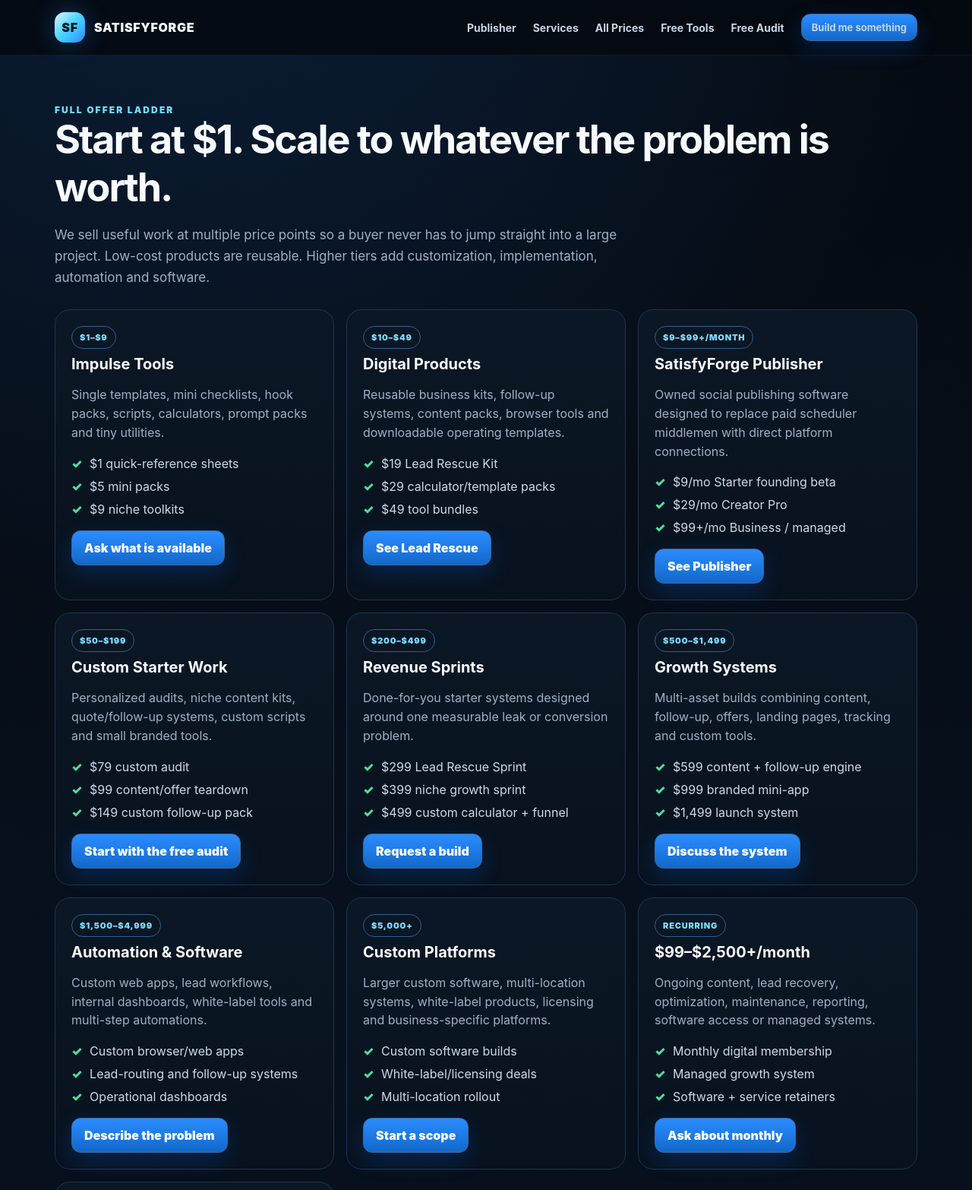
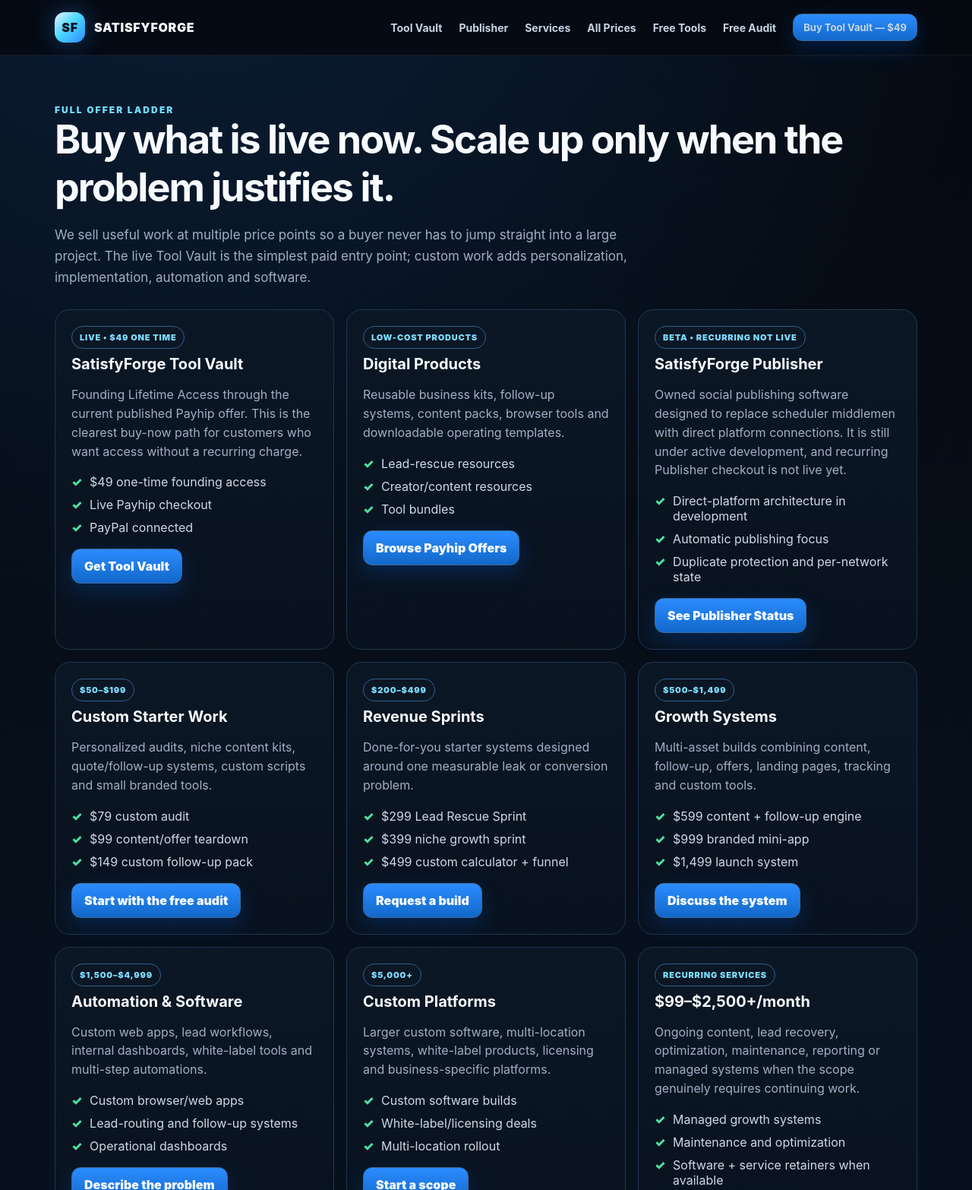
Before and after one commit to satisfyforgee-beep/satisfyforge-labs, a plain HTML site: page satisfyforge-site/pricing.html in a window 1280 px wide. Shown: the top 1566 px of the page at 76% size. Drawn offline with Linux system fonts and the light colour scheme.

Commit message:
Make live Tool Vault the primary paid offer

```diff
--- a/satisfyforge-site/pricing.html
+++ b/satisfyforge-site/pricing.html
@@ -1,18 +1,18 @@
-<!doctype html><html lang="en"><head><meta charset="utf-8"><meta name="viewport" content="width=device-width,initial-scale=1"><title>SatisfyForge Pricing — $1 to Custom Builds</title><meta name="description" content="SatisfyForge offers digital products, tools, lead-recovery systems, content packages, mini-apps, subscriptions and custom software from impulse-price products to high-ticket builds."><link rel="stylesheet" href="styles.css"></head><body>
-<nav class="nav"><div class="wrap navin"><a class="brand" href="index.html"><span class="mark">SF</span>SATISFYFORGE</a><div class="links"><a href="publisher.html">Publisher</a><a href="services.html">Services</a><a href="pricing.html">All Prices</a><a href="tools.html">Free Tools</a><a href="audit.html">Free Audit</a><a class="btn small" href="mailto:satisfyforgee@gmail.com?subject=Build%20me%20something">Build me something</a></div></div></nav>
-<main class="wrap"><section class="section"><div class="eyebrow">FULL OFFER LADDER</div><h2>Start at $1. Scale to whatever the problem is worth.</h2><p>We sell useful work at multiple price points so a buyer never has to jump straight into a large project. Low-cost products are reusable. Higher tiers add customization, implementation, automation and software.</p>
+<!doctype html><html lang="en"><head><meta charset="utf-8"><meta name="viewport" content="width=device-width,initial-scale=1"><title>SatisfyForge Pricing — Live Offers & Custom Builds</title><meta name="description" content="SatisfyForge offers live digital products, lead-recovery systems, content packages, mini-apps, automation and custom software from low-cost tools to custom builds."><link rel="stylesheet" href="styles.css"></head><body>
+<nav class="nav"><div class="wrap navin"><a class="brand" href="index.html"><span class="mark">SF</span>SATISFYFORGE</a><div class="links"><a href="https://payhip.com/b/KLjBb" target="_blank" rel="noopener">Tool Vault</a><a href="publisher.html">Publisher</a><a href="services.html">Services</a><a href="pricing.html">All Prices</a><a href="tools.html">Free Tools</a><a href="audit.html">Free Audit</a><a class="btn small" href="https://payhip.com/b/KLjBb" target="_blank" rel="noopener">Buy Tool Vault — $49</a></div></div></nav>
+<main class="wrap"><section class="section"><div class="eyebrow">FULL OFFER LADDER</div><h2>Buy what is live now. Scale up only when the problem justifies it.</h2><p>We sell useful work at multiple price points so a buyer never has to jump straight into a large project. The live Tool Vault is the simplest paid entry point; custom work adds personalization, implementation, automation and software.</p>
 <div class="grid3">
-<div class="card"><span class="pill">$1–$9</span><h3>Impulse Tools</h3><p>Single templates, mini checklists, hook packs, scripts, calculators, prompt packs and tiny utilities.</p><div class="list"><div><span class="check">✓</span>$1 quick-reference sheets</div><div><span class="check">✓</span>$5 mini packs</div><div><span class="check">✓</span>$9 niche toolkits</div></div><a class="btn" href="mailto:satisfyforgee@gmail.com?subject=Impulse%20product">Ask what is available</a></div>
-<div class="card"><span class="pill">$10–$49</span><h3>Digital Products</h3><p>Reusable business kits, follow-up systems, content packs, browser tools and downloadable operating templates.</p><div class="list"><div><span class="check">✓</span>$19 Lead Rescue Kit</div><div><span class="check">✓</span>$29 calculator/template packs</div><div><span class="check">✓</span>$49 tool bundles</div></div><a class="btn" href="lead-rescue.html">See Lead Rescue</a></div>
-<div class="card"><span class="pill">$9–$99+/MONTH</span><h3>SatisfyForge Publisher</h3><p>Owned social publishing software designed to replace paid scheduler middlemen with direct platform connections.</p><div class="list"><div><span class="check">✓</span>$9/mo Starter founding beta</div><div><span class="check">✓</span>$29/mo Creator Pro</div><div><span class="check">✓</span>$99+/mo Business / managed</div></div><a class="btn" href="publisher.html">See Publisher</a></div>
+<div class="card"><span class="pill">LIVE • $49 ONE TIME</span><h3>SatisfyForge Tool Vault</h3><p>Founding Lifetime Access through the current published Payhip offer. This is the clearest buy-now path for customers who want access without a recurring charge.</p><div class="list"><div><span class="check">✓</span>$49 one-time founding access</div><div><span class="check">✓</span>Live Payhip checkout</div><div><span class="check">✓</span>PayPal connected</div></div><a class="btn" href="https://payhip.com/b/KLjBb" target="_blank" rel="noopener">Get Tool Vault</a></div>
+<div class="card"><span class="pill">LOW-COST PRODUCTS</span><h3>Digital Products</h3><p>Reusable business kits, follow-up systems, content packs, browser tools and downloadable operating templates.</p><div class="list"><div><span class="check">✓</span>Lead-rescue resources</div><div><span class="check">✓</span>Creator/content resources</div><div><span class="check">✓</span>Tool bundles</div></div><a class="btn" href="https://payhip.com" target="_blank" rel="noopener">Browse Payhip Offers</a></div>
+<div class="card"><span class="pill">BETA • RECURRING NOT LIVE</span><h3>SatisfyForge Publisher</h3><p>Owned social publishing software designed to replace scheduler middlemen with direct platform connections. It is still under active development, and recurring Publisher checkout is not live yet.</p><div class="list"><div><span class="check">✓</span>Direct-platform architecture in development</div><div><span class="check">✓</span>Automatic publishing focus</div><div><span class="check">✓</span>Duplicate protection and per-network state</div></div><a class="btn" href="publisher.html">See Publisher Status</a></div>
 <div class="card"><span class="pill">$50–$199</span><h3>Custom Starter Work</h3><p>Personalized audits, niche content kits, quote/follow-up systems, custom scripts and small branded tools.</p><div class="list"><div><span class="check">✓</span>$79 custom audit</div><div><span class="check">✓</span>$99 content/offer teardown</div><div><span class="check">✓</span>$149 custom follow-up pack</div></div><a class="btn" href="audit.html">Start with the free audit</a></div>
 <div class="card"><span class="pill">$200–$499</span><h3>Revenue Sprints</h3><p>Done-for-you starter systems designed around one measurable leak or conversion problem.</p><div class="list"><div><span class="check">✓</span>$299 Lead Rescue Sprint</div><div><span class="check">✓</span>$399 niche growth sprint</div><div><span class="check">✓</span>$499 custom calculator + funnel</div></div><a class="btn" href="mailto:satisfyforgee@gmail.com?subject=Revenue%20Sprint">Request a build</a></div>
 <div class="card"><span class="pill">$500–$1,499</span><h3>Growth Systems</h3><p>Multi-asset builds combining content, follow-up, offers, landing pages, tracking and custom tools.</p><div class="list"><div><span class="check">✓</span>$599 content + follow-up engine</div><div><span class="check">✓</span>$999 branded mini-app</div><div><span class="check">✓</span>$1,499 launch system</div></div><a class="btn" href="mailto:satisfyforgee@gmail.com?subject=Growth%20System">Discuss the system</a></div>
 <div class="card"><span class="pill">$1,500–$4,999</span><h3>Automation & Software</h3><p>Custom web apps, lead workflows, internal dashboards, white-label tools and multi-step automations.</p><div class="list"><div><span class="check">✓</span>Custom browser/web apps</div><div><span class="check">✓</span>Lead-routing and follow-up systems</div><div><span class="check">✓</span>Operational dashboards</div></div><a class="btn" href="mailto:satisfyforgee@gmail.com?subject=Automation%20or%20Software">Describe the problem</a></div>
 <div class="card"><span class="pill">$5,000+</span><h3>Custom Platforms</h3><p>Larger custom software, multi-location systems, white-label products, licensing and business-specific platforms.</p><div class="list"><div><span class="check">✓</span>Custom software builds</div><div><span class="check">✓</span>White-label/licensing deals</div><div><span class="check">✓</span>Multi-location rollout</div></div><a class="btn" href="mailto:satisfyforgee@gmail.com?subject=Custom%20Platform">Start a scope</a></div>
-<div class="card"><span class="pill">RECURRING</span><h3>$99–$2,500+/month</h3><p>Ongoing content, lead recovery, optimization, maintenance, reporting, software access or managed systems.</p><div class="list"><div><span class="check">✓</span>Monthly digital membership</div><div><span class="check">✓</span>Managed growth system</div><div><span class="check">✓</span>Software + service retainers</div></div><a class="btn" href="mailto:satisfyforgee@gmail.com?subject=Monthly%20Plan">Ask about monthly</a></div>
-<div class="card"><span class="pill">PARTNERSHIP</span><h3>Negotiated / Revenue Share</h3><p>For a product, platform or licensing opportunity with real upside, pricing can be structured as a fixed fee, license, royalty or revenue share instead of forcing an artificial ceiling.</p><div class="list"><div><span class="check">✓</span>No fake “million-dollar package”</div><div><span class="check">✓</span>Price follows real scope/value</div><div><span class="check">✓</span>Large deals can scale far beyond the standard menu</div></div><a class="btn" href="mailto:satisfyforgee@gmail.com?subject=Partnership%20or%20Licensing">Propose a deal</a></div>
+<div class="card"><span class="pill">RECURRING SERVICES</span><h3>$99–$2,500+/month</h3><p>Ongoing content, lead recovery, optimization, maintenance, reporting or managed systems when the scope genuinely requires continuing work.</p><div class="list"><div><span class="check">✓</span>Managed growth systems</div><div><span class="check">✓</span>Maintenance and optimization</div><div><span class="check">✓</span>Software + service retainers when available</div></div><a class="btn" href="mailto:satisfyforgee@gmail.com?subject=Monthly%20Plan">Ask about monthly</a></div>
+<div class="card"><span class="pill">PARTNERSHIP</span><h3>Negotiated / Revenue Share</h3><p>For a product, platform or licensing opportunity with real upside, pricing can be structured as a fixed fee, license, royalty or revenue share instead of forcing an artificial ceiling.</p><div class="list"><div><span class="check">✓</span>No fake “million-dollar package”</div><div><span class="check">✓</span>Price follows real scope/value</div><div><span class="check">✓</span>Large deals can scale beyond the standard menu</div></div><a class="btn" href="mailto:satisfyforgee@gmail.com?subject=Partnership%20or%20Licensing">Propose a deal</a></div>
 </div></section>
 <section class="section"><div class="notice"><b>Zero-cash rule:</b> SatisfyForge does not front speculative software, ad, inventory, material or hosting costs. We use free/self-hosted options first, customer deposits/preorders when real expenses are required, and marketplace/processor models where fees are deducted from money already received.</div></section>
 <section class="section"><div class="notice"><b>One rule:</b> the price can be tiny or huge, but the offer has to be real. We do not fake results, fake history, fake scarcity, or promise guaranteed revenue. We make the product, tool, content, automation or system useful enough to justify the price.</div></section></main>
-<footer class="foot"><div class="wrap">SatisfyForge • <a href="index.html">Home</a> • <a href="publisher.html">Publisher</a> • <a href="lead-tracker.html">Free Lead Tracker</a> • <a href="audit.html">Revenue Audit</a></div></footer></body></html>
+<footer class="foot"><div class="wrap">SatisfyForge • <a href="index.html">Home</a> • <a href="https://payhip.com/b/KLjBb" target="_blank" rel="noopener">Tool Vault</a> • <a href="publisher.html">Publisher</a> • <a href="lead-tracker.html">Free Lead Tracker</a> • <a href="audit.html">Revenue Audit</a></div></footer></body></html>
```
